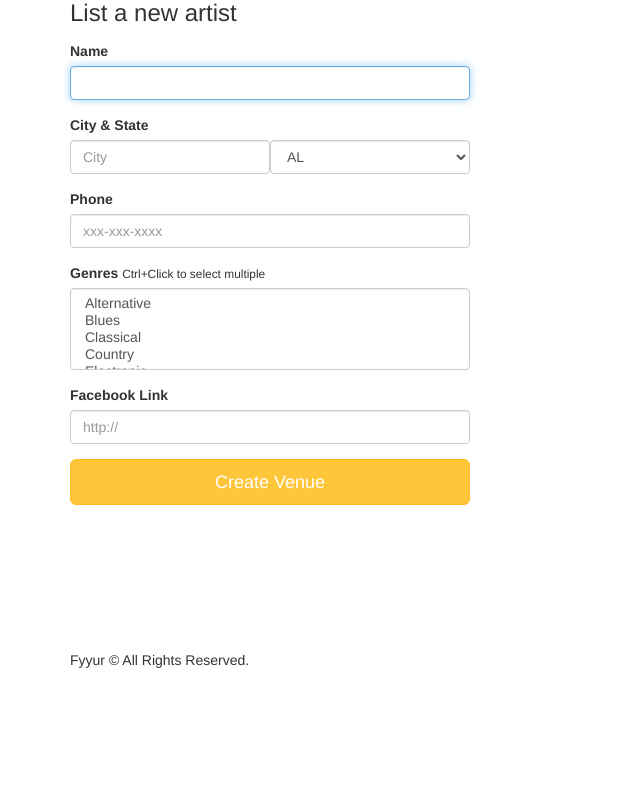
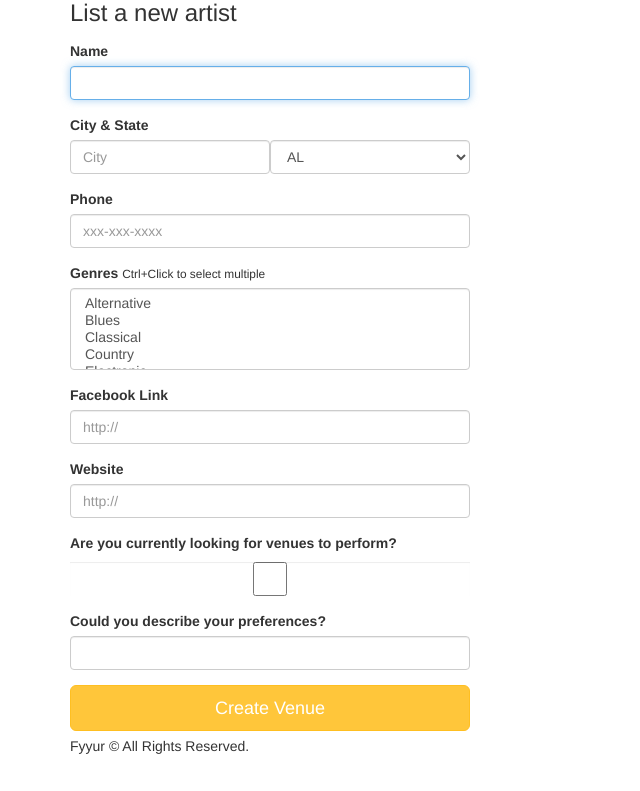
Before and after one commit to yoonspark/fsnd-fyyur, a Flask app: page /artists/create in a window 1280 px wide. Shown: the part 95-886 px from the top of the page, without its empty margins (0-640 px from the left). Before the commit the page ends 763 px from the top, so only its background shows below. Run offline with Flask 2, Linux system fonts and the light colour scheme; some libraries are stand-ins or nearby versions.

Commit message:
Implement controller: create_artist()

```diff
--- a/app.py
+++ b/app.py
@@ -548,8 +548,47 @@ def show_artist(artist_id):
 
     return render_template('pages/show_artist.html', artist=data)
 
-#  Update
-#  ----------------------------------------------------------------
+
+@app.route('/artists/create', methods=['GET'])
+def create_artist_form():
+  form = ArtistForm()
+  return render_template('forms/new_artist.html', form=form)
+
+
+@app.route('/artists/create', methods=['POST'])
+def create_artist():
+    a = Artist(
+        name = request.form.get('name'),
+        city = request.form.get('city'),
+        state = request.form.get('state'),
+        phone = request.form.get('phone'),
+        image_link = request.form.get('image_link'),
+        facebook_link = request.form.get('facebook_link'),
+        website = request.form.get('website'),
+        seeking_venue = request.form.get('seeking_venue', False),
+        seeking_description = request.form.get('seeking_description'),
+    )
+    a.genres = [get_genre(name=g) for g in request.form.getlist('genres')]
+
+    error = False
+    try:
+        db.session.add(a)
+        db.session.commit()
+    except:
+        error = True
+        db.session.rollback()
+        print(sys.exc_info())
+    finally:
+        db.session.close()
+    if error:
+        flash('An error occurred. Artist \"' + request.form.get('name') + '\" could not be listed.')
+        abort(400)
+    else:
+        flash('Artist \"' + request.form.get('name') + '\" was successfully listed!')
+
+    return render_template('pages/home.html')
+
+
 @app.route('/artists/<int:artist_id>/edit', methods=['GET'])
 def edit_artist(artist_id):
   form = ArtistForm()
@@ -576,25 +615,7 @@ def edit_artist_submission(artist_id):
 
   return redirect(url_for('show_artist', artist_id=artist_id))
 
-#  Create Artist
-#  ----------------------------------------------------------------
 
-@app.route('/artists/create', methods=['GET'])
-def create_artist_form():
-  form = ArtistForm()
-  return render_template('forms/new_artist.html', form=form)
-
-@app.route('/artists/create', methods=['POST'])
-def create_artist_submission():
-  # called upon submitting the new artist listing form
-  # TODO: insert form data as a new Venue record in the db, instead
-  # TODO: modify data to be the data object returned from db insertion
-
-  # on successful db insert, flash success
-  flash('Artist ' + request.form['name'] + ' was successfully listed!')
-  # TODO: on unsuccessful db insert, flash an error instead.
-  # e.g., flash('An error occurred. Artist ' + data.name + ' could not be listed.')
-  return render_template('pages/home.html')
 
 
 #  Shows
--- a/forms.py
+++ b/forms.py
@@ -225,5 +225,14 @@ class ArtistForm(Form):
         # TODO implement enum restriction
         'facebook_link', validators=[URL()]
     )
+    website = StringField(
+        'website', validators=[URL()]
+    )
+    seeking_venue = BooleanField(
+        'seeking_venue'
+    )
+    seeking_description = StringField(
+        'seeking_description'
+    )
 
 # TODO IMPLEMENT NEW ARTIST FORM AND NEW SHOW FORM
--- a/templates/forms/new_artist.html
+++ b/templates/forms/new_artist.html
@@ -29,9 +29,21 @@
         {{ form.genres(class_ = 'form-control', placeholder='Genres, separated by commas', autofocus = true) }}
       </div>
       <div class="form-group">
-          <label for="genres">Facebook Link</label>
-          {{ form.facebook_link(class_ = 'form-control', placeholder='http://', autofocus = true) }}
-        </div>
+        <label for="facebook_link">Facebook Link</label>
+        {{ form.facebook_link(class_ = 'form-control', placeholder='http://', autofocus = true) }}
+      </div>
+      <div class="form-group">
+        <label for="website">Website</label>
+        {{ form.website(class_ = 'form-control', placeholder='http://', autofocus = true) }}
+      </div>
+      <div class="form-group">
+        <label for="seeking_venue">Are you currently looking for venues to perform?</label>
+        {{ form.seeking_venue(class_ = 'form-control', autofocus = true) }}
+      </div>
+      <div class="form-group">
+        <label for="seeking_description">Could you describe your preferences?</label>
+        {{ form.seeking_description(class_ = 'form-control', autofocus = true) }}
+      </div>
       <input type="submit" value="Create Venue" class="btn btn-primary btn-lg btn-block">
     </form>
   </div>
```
